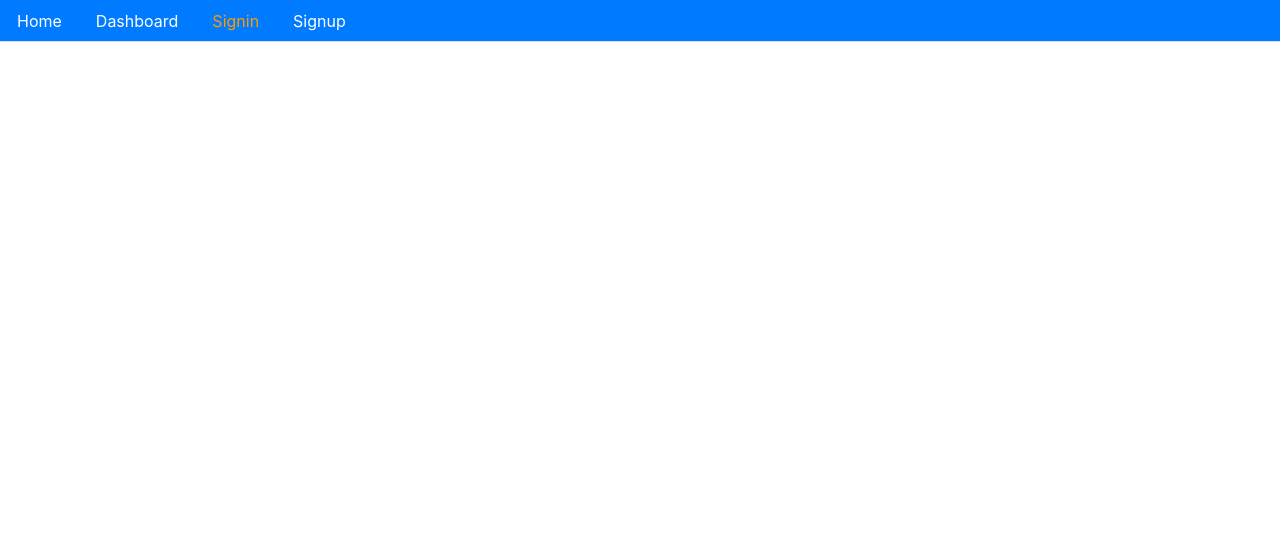
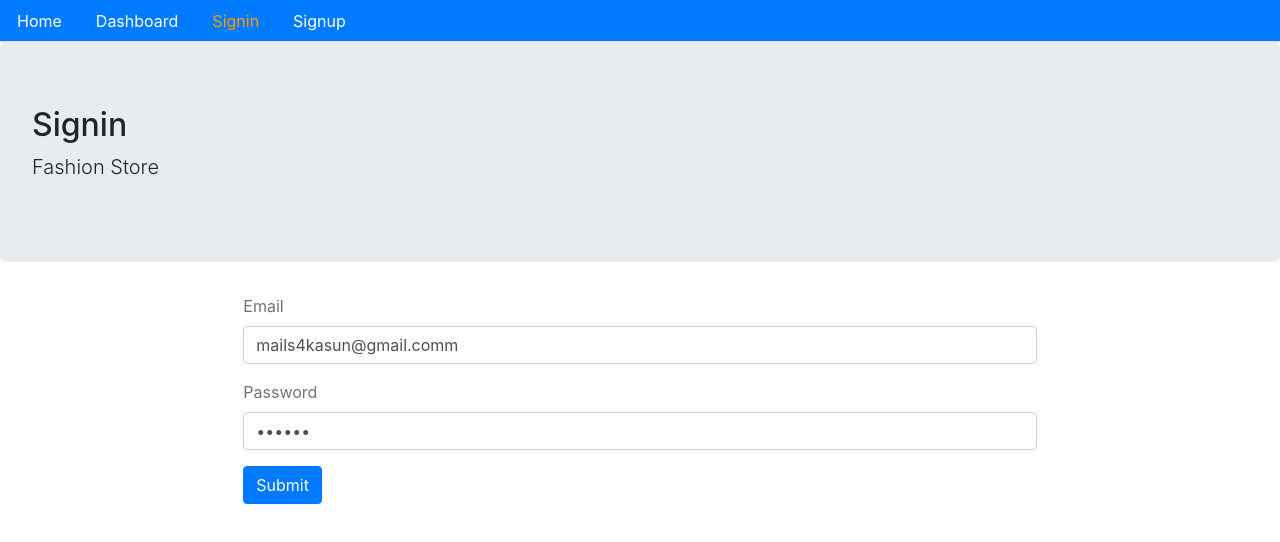
Before and after one commit to IT17167192/fashion-store-client, a React (Create React App) app: page /signin in a window 1280 px wide. Shown: the top 542 px of the page. Built offline with nearby package versions, Linux system fonts and the light colour scheme.

Commit message:
user signin

```diff
--- a/src/Routes.js
+++ b/src/Routes.js
@@ -4,6 +4,7 @@ import Layout from './core/Layout';
 import Home from './core/Home';
 import Signup from "./user/Signup";
 import Menu from './core/Menu';
+import Signin from "./user/Signin";
 
 const Routes = () => {
     return (
@@ -13,6 +14,7 @@ const Routes = () => {
                 <Route path="/" exact component={Home} />
                 <Route path="/layout" exact component={Layout} />
                 <Route path="/signup" exact component={Signup} />
+                <Route path="/signin" exact component={Signin} />
             </Switch>
         </BrowserRouter>
     )
--- a/src/auth/index.js
+++ b/src/auth/index.js
@@ -12,3 +12,48 @@ export const signup = (data) => {
         .then(response => response.json())
         .catch(err => console.log(err))
 };
+
+export const signin = (data) => {
+    return fetch(`${API}/signin`, {
+        method: 'POST',
+        headers: {
+            Accept: 'application/json',
+            'Content-Type': 'application/json'
+        },
+        body: JSON.stringify(data)
+    })
+        .then(response => response.json())
+        .catch(err => console.log(err))
+};
+
+export const authenticate = (data, next) => {
+    if (typeof window !== 'undefined') {
+        localStorage.setItem('userToken', JSON.stringify(data));
+        next();
+    }
+};
+
+export const signout = (next) => {
+    if (typeof window !== 'undefined') {
+        localStorage.removeItem('userToken');
+        next();
+
+        return fetch(`${API}/signout`, {
+            method: 'GET',
+
+        })
+            .then(response => console.log('signout', response))
+            .catch(err => console.log(err))
+    }
+};
+
+export const isAuthenticate = () => {
+    if (typeof window == 'undefined') {
+        return false;
+    }
+    if (localStorage.getItem('userToken')) {
+        return JSON.parse(localStorage.getItem('userToken'));
+    } else {
+        return false;
+    }
+};
--- a/src/core/Menu.js
+++ b/src/core/Menu.js
@@ -1,16 +1,16 @@
-import React from "react";
+import React, {Fragment} from "react";
 import {Link, withRouter} from "react-router-dom";
-
+import {signout, isAuthenticate} from "../auth";
 
 const isActive = (history, path) => {
-  if(history.location.pathname === path){
+    if (history.location.pathname === path) {
         return {color: '#ff9900'};
-  }else{
+    } else {
         return {color: '#ffffff'};
     }
 };
 
-const Menu = ({ history }) => (
+const Menu = ({history}) => (
     <div>
         <ul className="nav nav-tabs bg-primary container-fluid col-auto">
             <li className="nav-item">
@@ -19,12 +19,27 @@ const Menu = ({ history }) => (
             <li className="nav-item">
                 <Link className="nav-link" style={isActive(history, '/dashboard')} to="/dashboard">Dashboard</Link>
             </li>
+
+            {!isAuthenticate() && (
+                <Fragment>
                     <li className="nav-item">
                         <Link className="nav-link" style={isActive(history, '/signin')} to="/signin">Signin</Link>
                     </li>
                     <li className="nav-item">
                         <Link className="nav-link" style={isActive(history, '/signup')} to="/signup">Signup</Link>
                     </li>
+                </Fragment>
+            )}
+
+            {isAuthenticate() && (
+                <div>
+                    <li className="nav-item">
+                <span className="nav-link" style={{cursor: 'pointer', color: '#ffffff'}} onClick={() => signout(() => {
+                    history.push('/');
+                })}>Signout</span>
+                    </li>
+                </div>
+            )}
         </ul>
     </div>
 );
--- /dev/null
+++ b/src/user/Signin.js
@@ -0,0 +1,88 @@
+import React, {useState} from "react";
+import Layout from "../core/Layout";
+import {Link, Redirect} from "react-router-dom";
+import {signin, authenticate} from "../auth";
+
+const Signin = () => {
+
+    const [values, setValues] = useState({
+        email: 'mails4kasun@gmail.comm',
+        password: '123456',
+        error: '',
+        loading: false,
+        redirect: false
+    });
+
+    const {email, password, loading, error, redirect} = values;
+
+    const handleChange = name => event => {
+        setValues({...values, error: false, [name]: event.target.value});
+    };
+
+    const clickSubmit = (event) => {
+        event.preventDefault();
+        setValues({...values, error: false, loading: true});
+
+        signin({email, password})
+            .then(data => {
+                if (data.error) {
+                    setValues({...values, error: data.error, loading: false})
+                } else {
+                    authenticate(data, () => {
+                            setValues({...values, redirect: true})
+                        }
+                    )
+                }
+            })
+    };
+
+    const showError = () => (
+        <div className="alert alert-danger" style={{display: error ? '' : 'none'}}>
+            {error}
+        </div>
+    );
+
+    const showLoading = () => (
+        loading && (<div className="alert alert-info">
+            <h2>Loading...</h2>
+        </div>)
+    );
+
+    const redirectUser = () => {
+        if (redirect) {
+            return <Redirect to="/"/>
+        }
+    };
+
+    const signInForm = () => (
+        <div className="mb-5 container col-auto">
+            <form>
+                <div className="form-group">
+                    <label className="text-muted">Email</label>
+                    <input type="email" onChange={handleChange('email')} className="form-control" value={email}/>
+                </div>
+
+                <div className="form-group">
+                    <label className="text-muted">Password</label>
+                    <input type="password" onChange={handleChange('password')} className="form-control"
+                           value={password}/>
+                </div>
+
+                <button className="btn btn-primary" onClick={clickSubmit}>Submit</button>
+            </form>
+        </div>
+    );
+
+    return (
+        <Layout title="Signin"
+                description="Fashion Store"
+                className="container-fluid col-md-8 mb-5">
+            {showLoading()}
+            {showError()}
+            {signInForm()}
+            {redirectUser()}
+        </Layout>
+    )
+};
+
+export default Signin;
```
Lines whose indentation alone changed are shown as unchanged.
